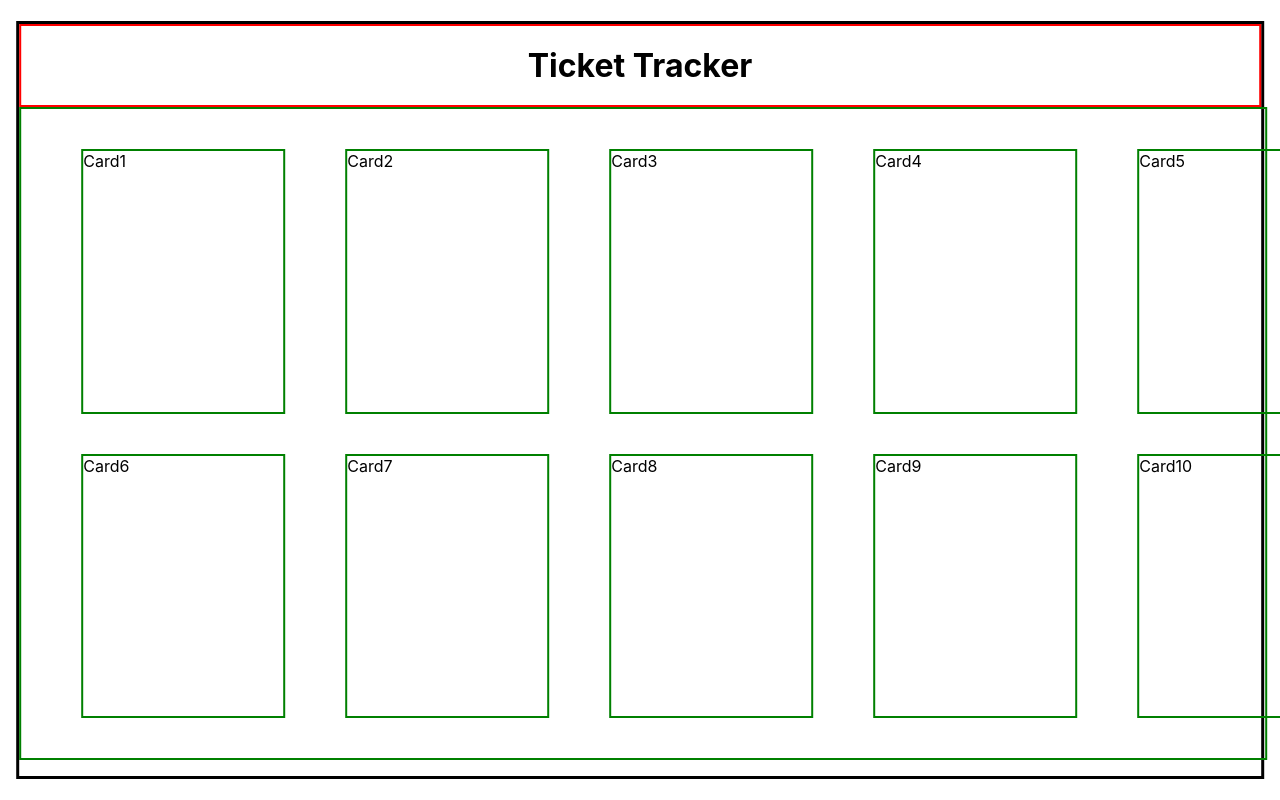
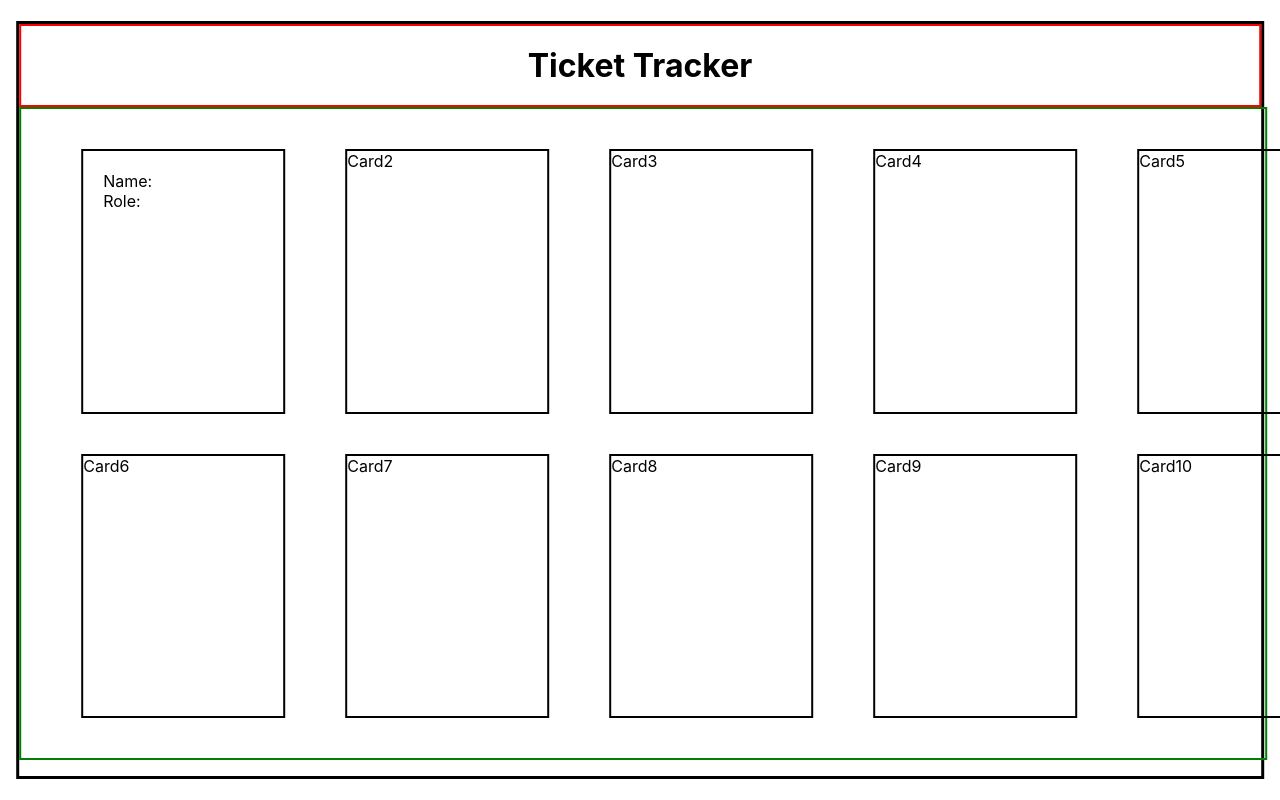
Before and after one commit to Parham2002/ticket-tracker, a React (Create React App) app: page / in a window 1280 px wide. Shown: the top 800 px of the page. Built offline with nearby package versions, Linux system fonts and the light colour scheme.

Commit message:
Did some coding for card header

```diff
--- a/src/components/Main/Card/Card.jsx
+++ b/src/components/Main/Card/Card.jsx
@@ -1,10 +1,13 @@
 import React from 'react'
 import "./Card.scss"
+import CardHeader from './Header/CardHeader'
 
 function Card() {
   return (
     <>
-    <div className='card'>Card1</div>
+    <div className='card'>
+      <CardHeader/>
+    </div>
     <div className='card'>Card2</div>
     <div className='card'>Card3</div>
     <div className='card'>Card4</div>
--- a/src/components/Main/Card/Card.scss
+++ b/src/components/Main/Card/Card.scss
@@ -5,7 +5,7 @@
 
 .card {
     width: 200px;
-    border: 2px solid green;
+    border: 2px solid black;
     margin: 20px;
     margin-left: 40px;
 }
--- /dev/null
+++ b/src/components/Main/Card/Header/CardHeader.jsx
@@ -0,0 +1,13 @@
+import React from 'react'
+import "./CardHeader.scss"
+
+const CardHeader = () => {
+  return (
+    <div className='card-header'>
+      <div>Name: </div>
+      <div>Role: </div>
+    </div>
+  )
+}
+
+export default CardHeader
--- /dev/null
+++ b/src/components/Main/Card/Header/CardHeader.scss
@@ -0,0 +1,8 @@
+* {
+    margin: 0;
+    padding: 0;
+}
+
+.card-header {
+    margin: 20px;
+}
```
Also changed, not shown: src/components/Main/Card/Header/Header.jsx (deleted), src/components/Main/Card/Header/Header.scss (deleted).
